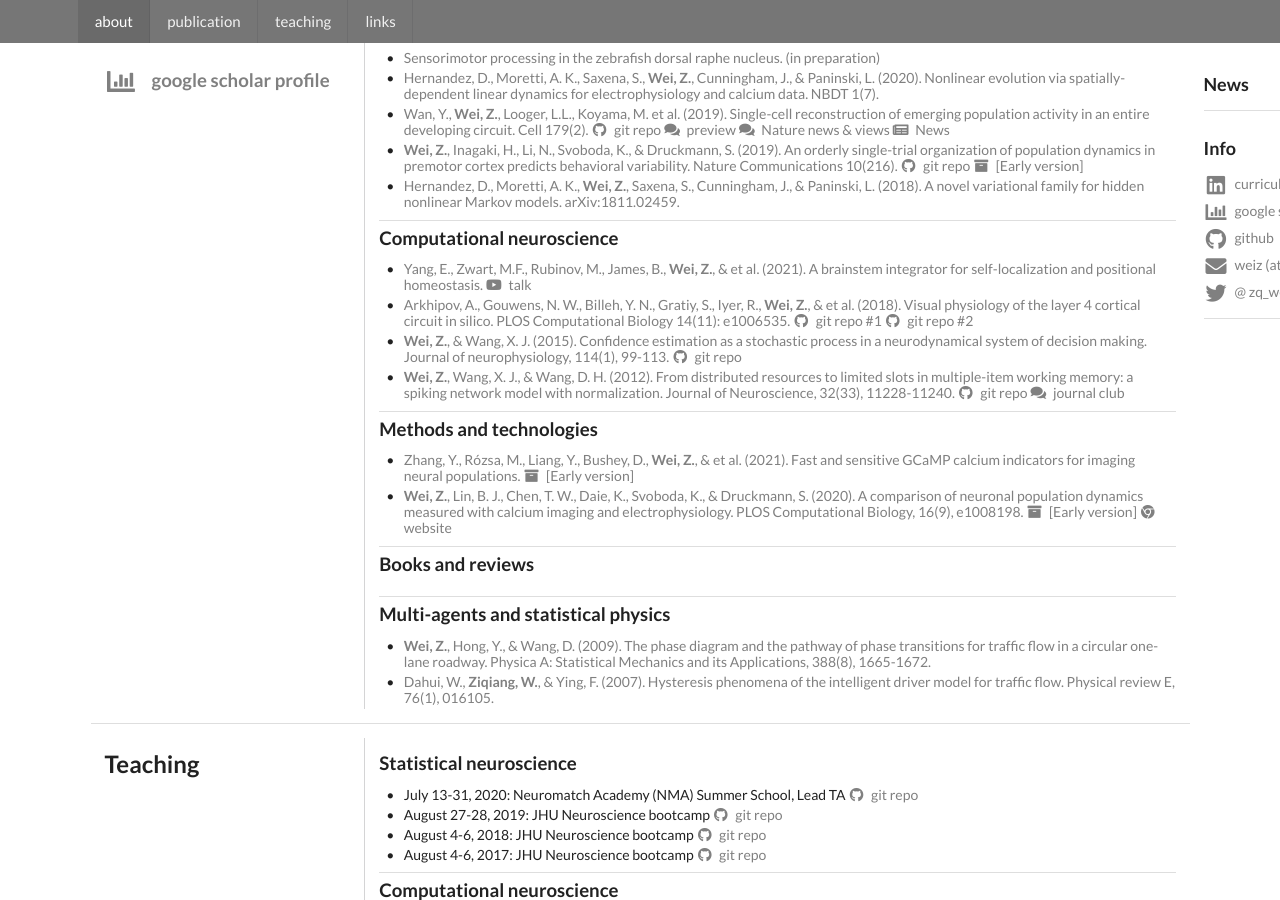
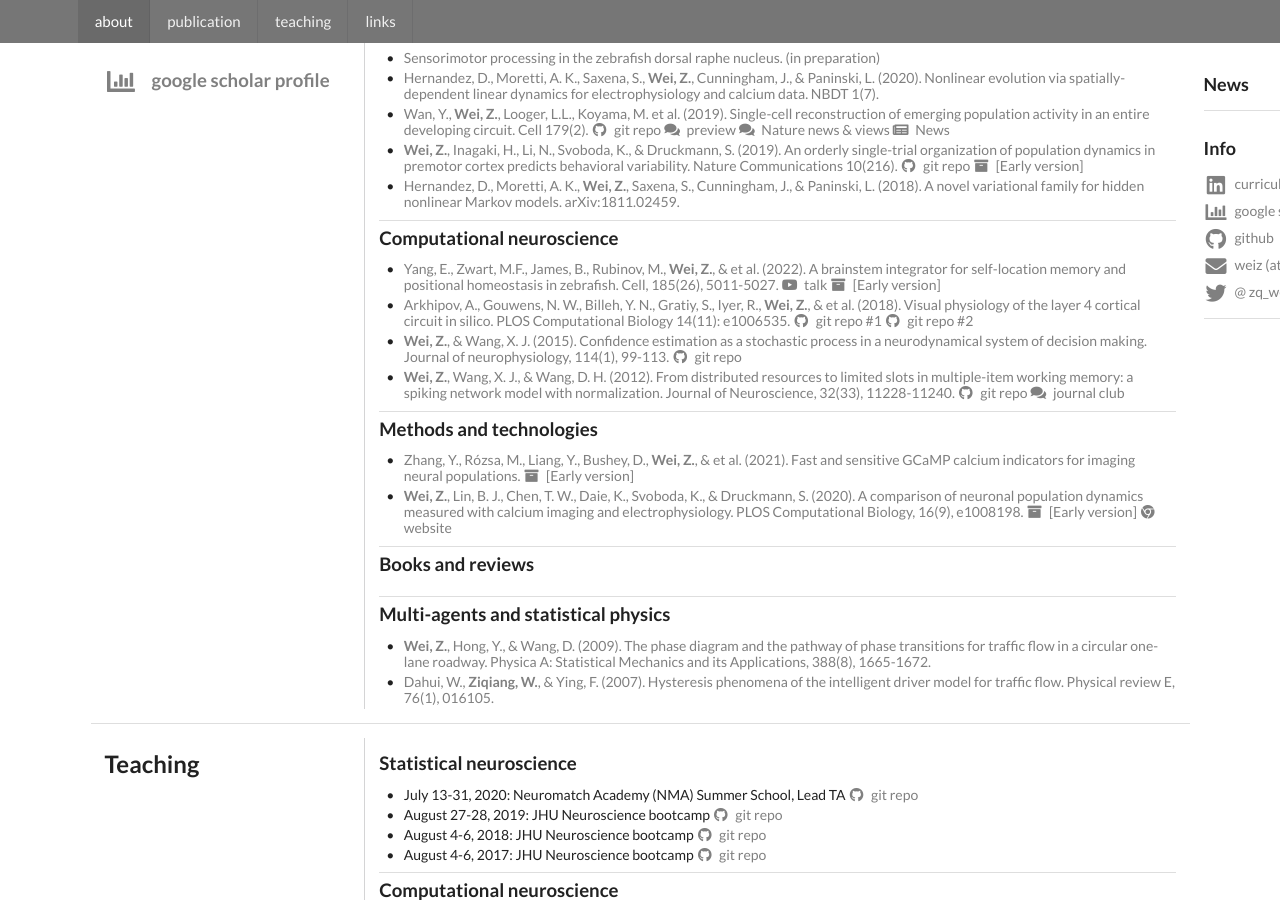
Before and after one commit to zqwei/zqwei.github.io, a Jekyll site: the page built from index.html, in a window 1280 px wide and 900 px high, scrolled down 1012 px. Built offline with Jekyll 4.4.1, drawn with Linux system fonts in a browser that asks for light colours.

Commit message:
Update publication -- Yang et al. Cell, 2022

```diff
--- a/_includes/publication.html
+++ b/_includes/publication.html
@@ -68,12 +68,15 @@
         <h3 class="ui black header"> Computational neuroscience </h3>
         <div class="ui bulleted list">
           <div class="item">
-            <a href="https://www.biorxiv.org/content/10.1101/2021.11.26.468907v1.abstract">
-              Yang, E., Zwart, M.F., Rubinov, M., James, B., <b>Wei, Z.</b>, & et al. (2021).
-              A brainstem integrator for self-localization and positional homeostasis.
+            <a href="https://www.sciencedirect.com/science/article/pii/S0092867422014660">
+              Yang, E., Zwart, M.F., James, B., Rubinov, M., <b>Wei, Z.</b>, & et al. (2022).
+              A brainstem integrator for self-location memory and positional homeostasis in zebrafish. Cell, 185(26), 5011-5027.
             </a>
             <a href="https://www.youtube.com/watch?v=RQzRmHeNI3g">
               <i class="youtube icon"></i> talk
+            </a>
+            <a href="https://www.biorxiv.org/content/10.1101/2021.11.26.468907v1">
+                <i class="archive icon"></i> [Early version]
             </a>
           </div>
           <div class="item">
```
